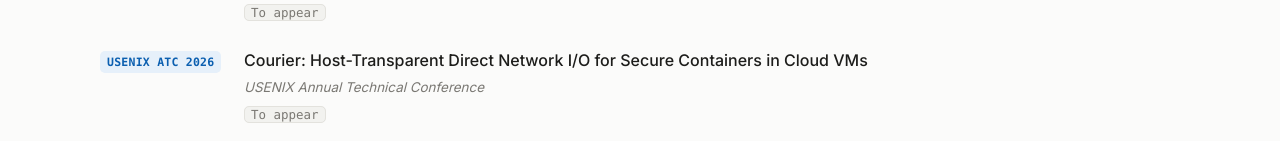
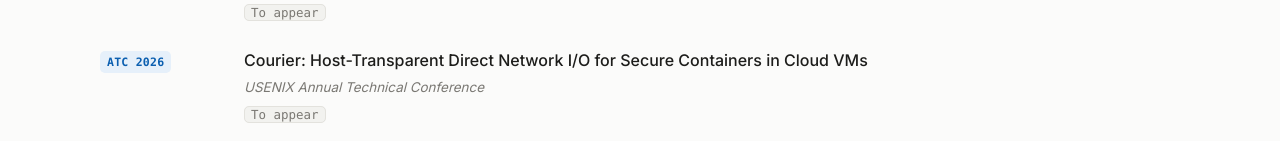
Before and after one commit to huilucs/huilucs.github.io, a plain HTML site: page pub.html in a window 1280 px wide. Shown: the part 329-470 px from the top of the page. Drawn offline with Linux system fonts and the light colour scheme.

Commit message:
Update publication details for 2026 events

```diff
--- a/pub.html
+++ b/pub.html
@@ -52,7 +52,7 @@
   <div id="pub-groups">
 <section class="year-group" data-year="2026"><h2>2026</h2><ul class="pub-full">
 <li id="neurips26" data-topics="ai" data-search="spirit: speed-driven online adaptation for self-speculative decoding  neurips conference on neural information processing systems"><span class="venue">NeurIPS 2026</span><span class="title">SPIRIT: Speed-Driven Online Adaptation for Self-Speculative Decoding</span><span class="where">Conference on Neural Information Processing Systems</span><span class="note"><span class="tag">To appear</span></span></li>
-<li id="atc26" data-topics="virt net" data-search="courier: host-transparent direct network i/o for secure containers in cloud vms  usenix atc usenix annual technical conference"><span class="venue">USENIX ATC 2026</span><span class="title">Courier: Host-Transparent Direct Network I/O for Secure Containers in Cloud VMs</span><span class="where">USENIX Annual Technical Conference</span><span class="note"><span class="tag">To appear</span></span></li>
+<li id="atc26" data-topics="virt net" data-search="courier: host-transparent direct network i/o for secure containers in cloud vms  usenix atc usenix annual technical conference"><span class="venue">ATC 2026</span><span class="title">Courier: Host-Transparent Direct Network I/O for Secure Containers in Cloud VMs</span><span class="where">USENIX Annual Technical Conference</span><span class="note"><span class="tag">To appear</span></span></li>
 <li id="sc26" data-topics="memory" data-search="quantifying the cost of software-managed synchronization on multi-host cxl memory  sc the international conference for high performance computing, networking, storage, and analysis"><span class="venue">SC 2026</span><span class="title">Quantifying the Cost of Software-Managed Synchronization on Multi-Host CXL Memory</span><span class="where">The International Conference for High Performance Computing, Networking, Storage, and Analysis</span><span class="note"><span class="tag">To appear</span></span></li>
 <li data-topics="virt" data-search="vboids: taming chaos via coarse-grained scheduling abstraction for containers kaesi manakkal, nathan daughety, yu sun, marcus pendleton, and hui lu osdi 20th usenix symposium on operating systems design and implementation"><span class="venue">OSDI 2026</span><a class="title" href="pubs/osdi26-manakkal.pdf">vBOIDs: Taming Chaos via Coarse-Grained Scheduling Abstraction for Containers</a><span class="authors">Kaesi Manakkal, Nathan Daughety, Yu Sun, Marcus Pendleton, and <b>Hui Lu</b></span><span class="where">20th USENIX Symposium on Operating Systems Design and Implementation</span><span class="note">Acceptance rate 19.9% (136/681)</span><span class="pdf"><a href="pubs/osdi26-manakkal.pdf"><svg viewBox="0 0 24 24" fill="none" stroke="currentColor" stroke-width="2" stroke-linecap="round" stroke-linejoin="round"><path d="M14 3H6a2 2 0 0 0-2 2v14a2 2 0 0 0 2 2h12a2 2 0 0 0 2-2V9z"/><path d="M14 3v6h6"/></svg> PDF</a></span></li>
 <li data-topics="virt" data-search="janus: cross-world, cooperative nested virtualization for secure containers jiangshan lai, hang huang, quan xu, zhen ren, wenlong hou, wei guo, jia rao, hui lu, weidong han, jiesheng wu, jiang liu, naixuan guan, yibin shen, feng yu, xu wang, shiqiang zhang, zhiheng tao, yisheng xie, song wu, hai jin osdi 20th usenix symposium on operating systems design and implementation"><span class="venue">OSDI 2026</span><a class="title" href="pubs/osdi26-janus.pdf">JANUS: Cross-World, Cooperative Nested Virtualization for Secure Containers</a><span class="authors">Jiangshan Lai, Hang Huang, Quan Xu, Zhen Ren, Wenlong Hou, Wei Guo, Jia Rao, <b>Hui Lu</b>, Weidong Han, Jiesheng Wu, Jiang Liu, Naixuan Guan, Yibin Shen, Feng Yu, Xu Wang, Shiqiang Zhang, Zhiheng Tao, Yisheng Xie, Song Wu, Hai Jin</span><span class="where">20th USENIX Symposium on Operating Systems Design and Implementation</span><span class="note">Acceptance rate 19.9% (136/681)</span><span class="pdf"><a href="pubs/osdi26-janus.pdf"><svg viewBox="0 0 24 24" fill="none" stroke="currentColor" stroke-width="2" stroke-linecap="round" stroke-linejoin="round"><path d="M14 3H6a2 2 0 0 0-2 2v14a2 2 0 0 0 2 2h12a2 2 0 0 0 2-2V9z"/><path d="M14 3v6h6"/></svg> PDF</a></span></li>
```
